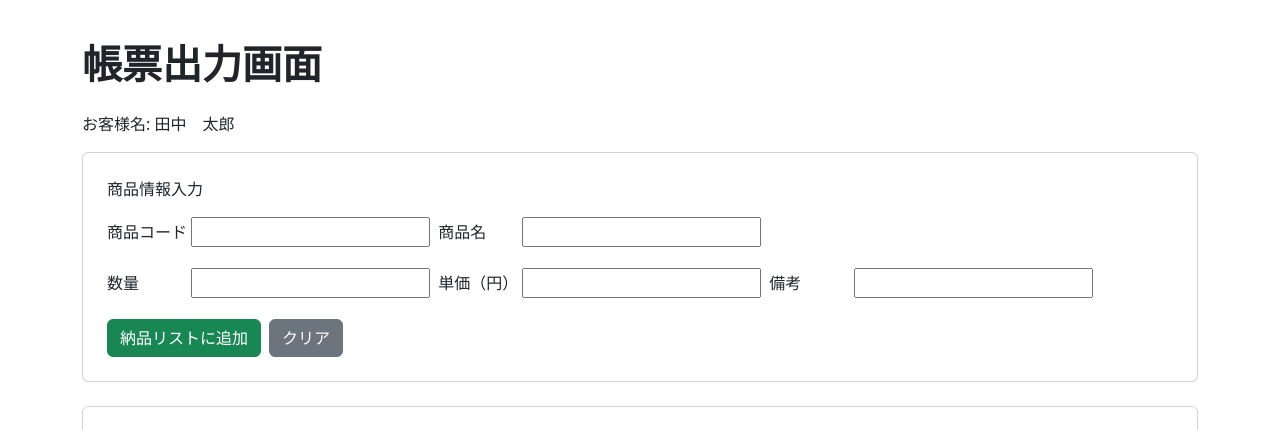
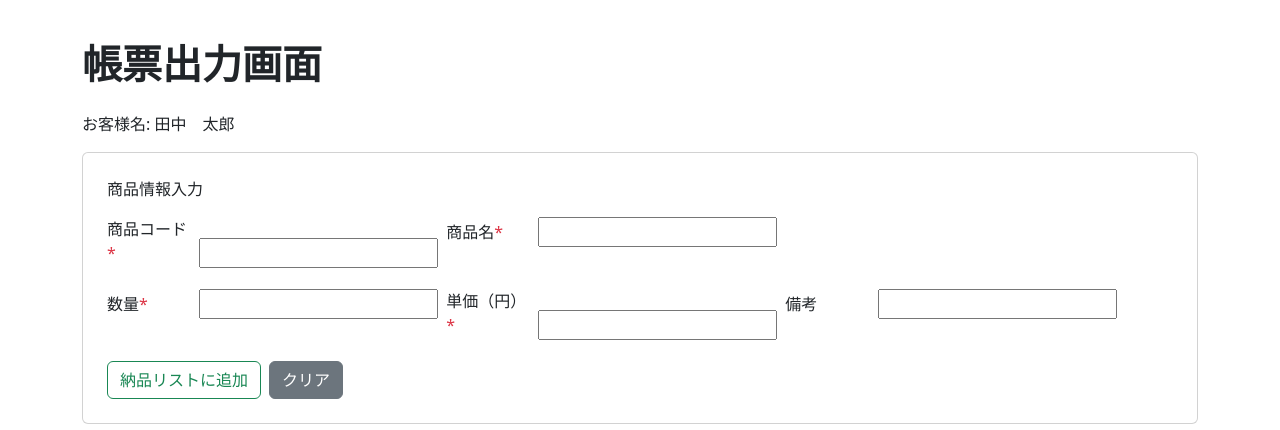
Before and after one commit to Nickelth/Papyrus, a Flask app: page /index in a window 1280 px wide. Shown: the top 430 px of the page. Run offline with Flask 3, Linux system fonts and the light colour scheme; some libraries are stand-ins or nearby versions.

Commit message:
入力バリデーション調整

```diff
--- a/app.py
+++ b/app.py
@@ -1,4 +1,4 @@
-from flask import Flask, jsonify, make_response, render_template, request
+from flask import Flask, flash, jsonify, make_response, redirect, render_template, request
 from weasyprint import HTML, CSS
 from dotenv import load_dotenv
 import os
@@ -33,17 +33,29 @@ def handle_submit():
     form_data = {}
     action = request.form.get("action")
     if action == "add":
-        if not request.form["qty"].isdigit():
-            return "単価には整数を入力してください", 400
-        if not request.form["unit_price"].isdigit():
-            return "単価には整数を入力してください", 400
+        try:
+            sku = request.form["sku"].strip()
+            name = request.form["name"].strip()
+            qty = int(request.form["qty"])
+            unit_price = int(request.form["unit_price"])
+            note = request.form.get("note", "").strip()
+
+            if not sku or not name:
+                raise ValueError("商品コード・商品名は必須です")
+            if qty <= 0 or unit_price <= 0:
+                raise ValueError("数量・単価は1以上の数字を入力してください")
+
+        except (ValueError, KeyError) as e:
+            flash(str(e), "danger")
+            return redirect("/index")
+
         item = {
-            "sku": request.form["sku"],
-            "name": request.form["name"],
-            "qty": int(request.form["qty"]),
-            "unit_price": int(request.form["unit_price"]),
-            "total": int(request.form["unit_price"])*int(request.form["qty"]),
-            "note": request.form["note"]
+            "sku": sku,
+            "name": name,
+            "qty": qty,
+            "unit_price": unit_price,
+            "total": qty*unit_price,
+            "note": note
         }
 
         delivery_list.append(item)
--- a/templates/index.html
+++ b/templates/index.html
@@ -12,36 +12,40 @@
         <p>お客様名: 田中　太郎</p>
         <div class="card p-4 mb-4">
             <div class="card-title mb-3">商品情報入力</div>
-            <form method="post" action="/index">
+            <form id="input-form" method="post" action="/index">
                 <div class="d-flex mb-3">
                     <div>
-                        <label for="sku" class="form-label label-title mr-1">商品コード</label>
-                        <input type="text" name="sku" id="sku"><br>
+                        <label for="sku" class="form-label label-title mr-1">商品コード<span class="text-danger">*</span></label>
+                        <input type="text" name="sku" id="sku" required><br>
                     </div>
                     <div class="ms-2">
-                        <label for="name" class="form-label label-title">商品名</label>
-                        <input type="text" name="name" id="name"><br>
+                        <label for="name" class="form-label label-title">商品名<span class="text-danger">*</span></label>
+                        <input type="text" name="name" id="name" required><br>
                     </div>
                 </div>
                 <div class="d-flex mb-3">
                     <div>
-                        <label for="qty" class="form-label label-title">数量</label>
-                        <input type="number" name="qty" id="qty"><br>
+                        <label for="qty" class="form-label label-title">数量<span class="text-danger">*</span></label>
+                        <input type="number" name="qty" id="qty" required min="1"><br>
                     </div>
                     <div class="ms-2">
-                        <label for="unit_price" class="form-label label-title">単価（円）</label>
-                        <input type="number" name="unit_price" id="unit_price"><br>
+                        <label for="unit_price" class="form-label label-title">単価（円）<span class="text-danger">*</span></label>
+                        <input type="number" name="unit_price" id="unit_price" required min="1"><br>
                     </div>
                     <div class="ms-2">
                         <label for="note" class="form-label label-title">備考</label>
                         <input type="text" name="note" id="note"><br>
                     </div>
-                </div>
-                <div class="d-flex gap-2 button-area no-print">
-                    <button type="submit" name="action" value="add" class="btn btn-success">納品リストに追加</button>
-                    <button type="submit" name="action" value="clear" class="btn btn-secondary">クリア</button>
+                    <input type="hidden" name="action" value="add">
                 </div>
             </form>
+            <div class="d-flex gap-2 button-area no-print">
+                <button type="submit" form="input-form" class="btn btn-outline-success">納品リストに追加</button>
+                <form method="post" action="/index">
+                    <input type="hidden" name="action" value="clear">
+                    <button type="submit" class="btn btn-secondary">クリア</button>
+                </form>
+            </div>
         </div>
         <div class="card p-4">
             <h5 class="card-title mb-3">納品リスト</h5>
@@ -59,7 +63,7 @@
                 </thead>
                 <tbody>
                     <tr>
-                        <td>PY-{{ item.sku }}</td>
+                        <td>{{ item.sku }}</td>
                         <td>{{ item.name }}</td>
                         <td>{{ item.unit_price }} 円</td>
                         <td>{{ item.qty }} 台</td>
@@ -109,7 +113,7 @@ document.getElementById("name").addEventListener("blur", function() {
 </script>
 <style>
 .label-title {
-  width: 5rem;
+  width: 5.5rem;
 }
 </style>
 </html>
```
